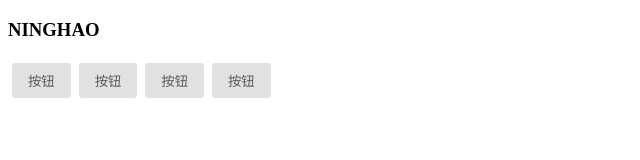
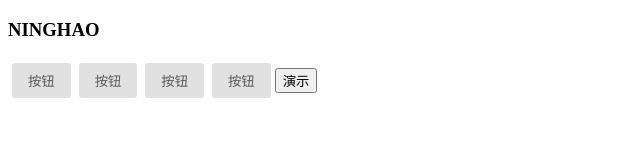
Before and after one commit to Maogxer/xb2-vue, a Vue app: page / in a window 1280 px wide. Shown: the top 160 px of the page, without its empty margins (0-640 px from the left). Built offline with nearby package versions, Linux system fonts and the light colour scheme.

Commit message:
scoped：限定组件样式的应用范围

```diff
--- a/src/app/app.vue
+++ b/src/app/app.vue
@@ -4,10 +4,12 @@
   <AppButton />
   <app-button></app-button>
   <app-button />
+  <app-demo-button></app-demo-button>
 </template>
 
 <script>
 import AppButton from './components/app-button.vue';
+import AppDemoButton from './components/app-demo-button.vue';
 
 export default {
   data () {
@@ -16,7 +18,7 @@ export default {
     };
   },
 
-  components: { AppButton }
+  components: { AppButton, AppDemoButton }
 }
 </script>
 
--- /dev/null
+++ b/src/app/components/app-demo-button.vue
@@ -0,0 +1,3 @@
+<template>
+  <button class="button">演示</button>
+</template>
```
